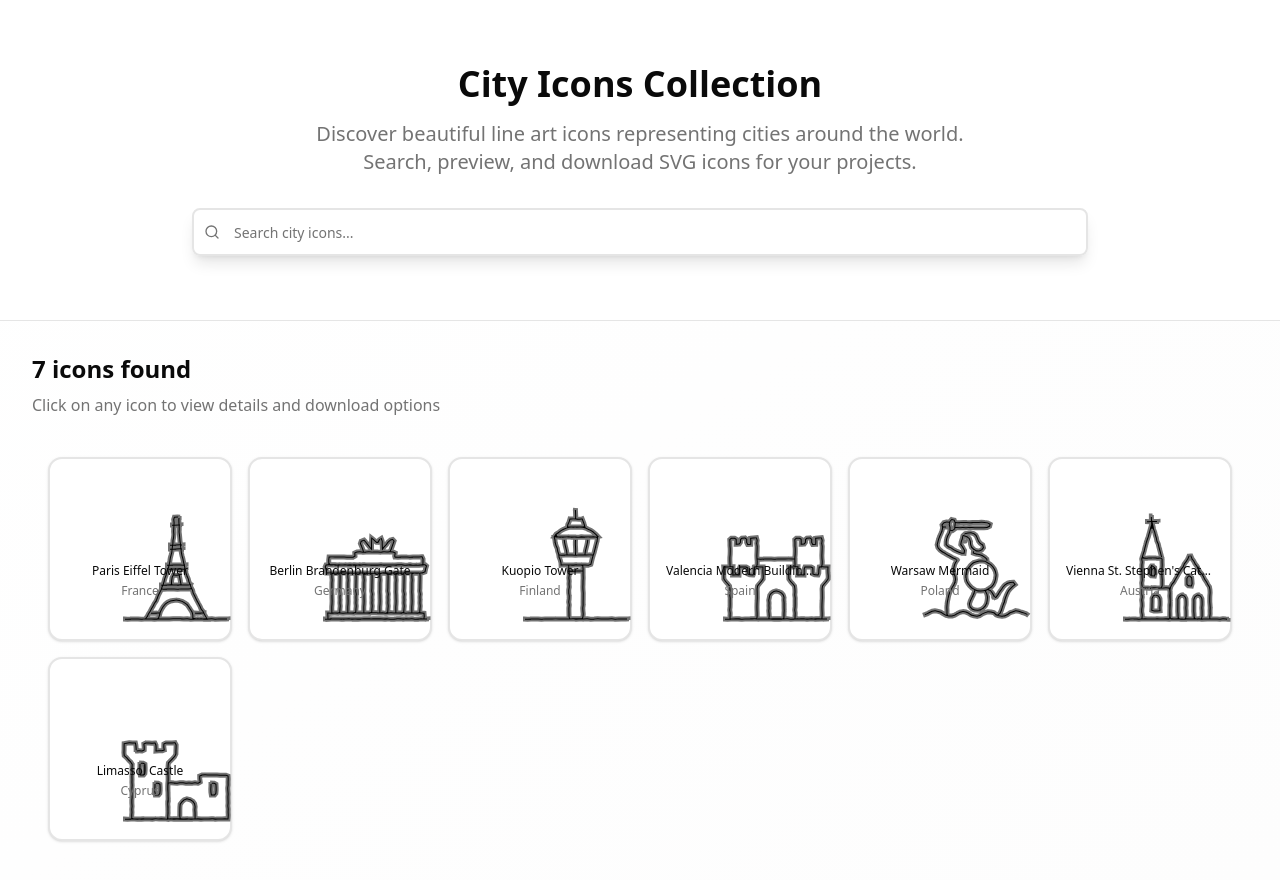
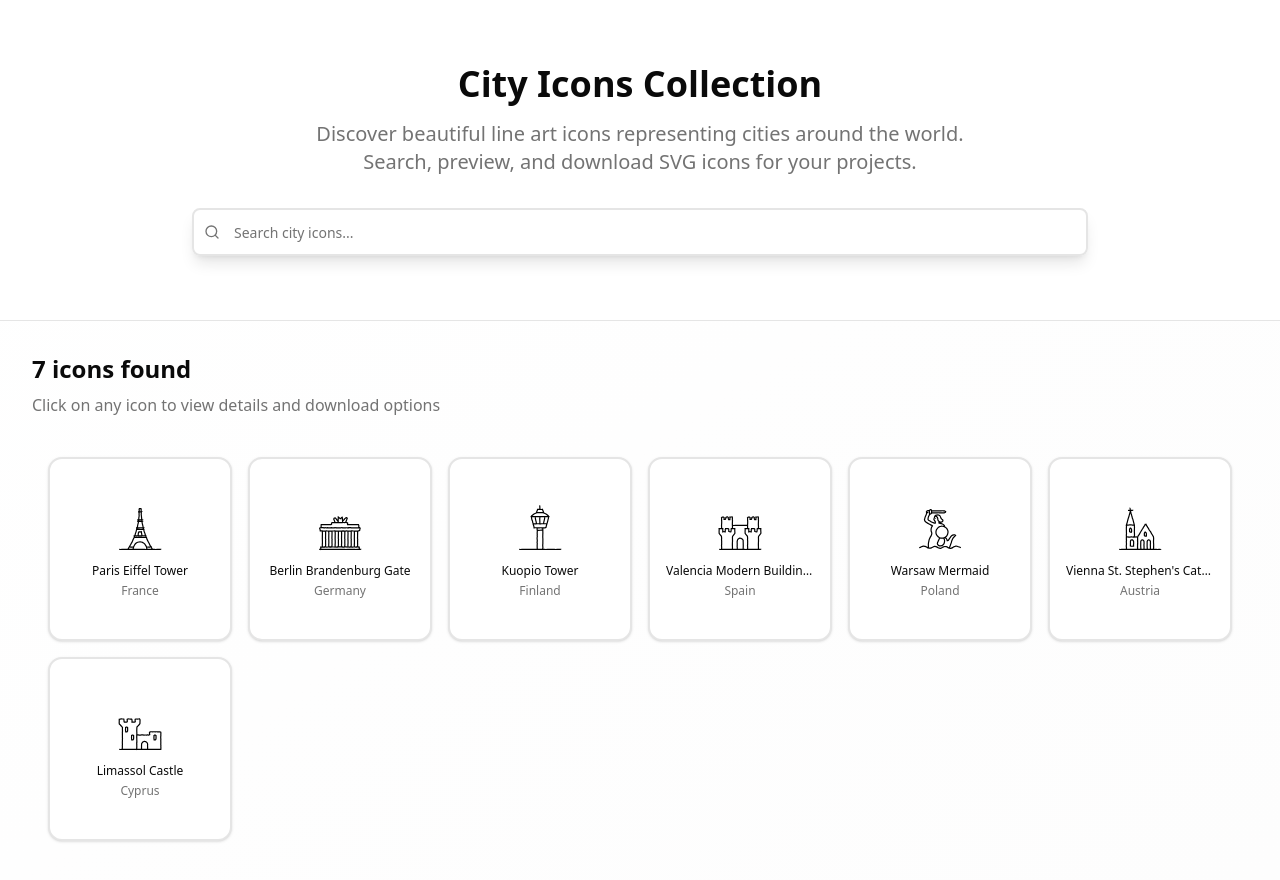
Before and after one commit to anto1/city-icons, a Next.js app: page / in a window 1280 px wide. Shown: the top 880 px of the page. Built offline with nearby package versions, Linux system fonts and the light colour scheme.

Commit message:
Fix SVG resizing issues - ensure proper dimensions and aspect ratio

```diff
--- a/src/components/IconGrid.tsx
+++ b/src/components/IconGrid.tsx
@@ -46,8 +46,10 @@ export default function IconGrid({ icons, onIconClick, loading = false }: IconGr
           <CardContent className="p-4 flex flex-col items-center justify-center h-full">
             <div className="w-full h-full flex items-center justify-center mb-2">
               <div
-                className="w-12 h-12 text-muted-foreground group-hover:text-primary transition-colors duration-200 [&>svg]:fill-current [&>svg]:stroke-current [&>svg]:stroke-2"
-                dangerouslySetInnerHTML={{ __html: icon.svgContent }}
+                className="w-12 h-12 text-muted-foreground group-hover:text-primary transition-colors duration-200 flex items-center justify-center"
+                dangerouslySetInnerHTML={{
+                  __html: icon.svgContent.replace(/width="[^"]*"/, 'width="48"').replace(/height="[^"]*"/, 'height="48"')
+                }}
               />
             </div>
             <div className="text-center w-full">
--- a/src/components/IconModal.tsx
+++ b/src/components/IconModal.tsx
@@ -49,8 +49,10 @@ export default function IconModal({ icon, isOpen, onClose }: IconModalProps) {
         <DialogHeader>
           <DialogTitle className="flex items-center gap-2">
             <div
-              className="w-6 h-6 text-primary"
-              dangerouslySetInnerHTML={{ __html: icon?.svgContent || '' }}
+              className="w-6 h-6 text-primary flex items-center justify-center"
+              dangerouslySetInnerHTML={{
+                __html: icon?.svgContent?.replace(/width="[^"]*"/, 'width="24"').replace(/height="[^"]*"/, 'height="24"') || ''
+              }}
             />
             {icon?.name}
           </DialogTitle>
@@ -90,8 +92,10 @@ export default function IconModal({ icon, isOpen, onClose }: IconModalProps) {
 
           <div className="flex justify-center p-4 bg-muted rounded-lg">
             <div
-              className="w-24 h-24 text-primary"
-              dangerouslySetInnerHTML={{ __html: icon?.svgContent || '' }}
+              className="w-24 h-24 text-primary flex items-center justify-center"
+              dangerouslySetInnerHTML={{
+                __html: icon?.svgContent?.replace(/width="[^"]*"/, 'width="96"').replace(/height="[^"]*"/, 'height="96"') || ''
+              }}
             />
           </div>
         </div>
```
